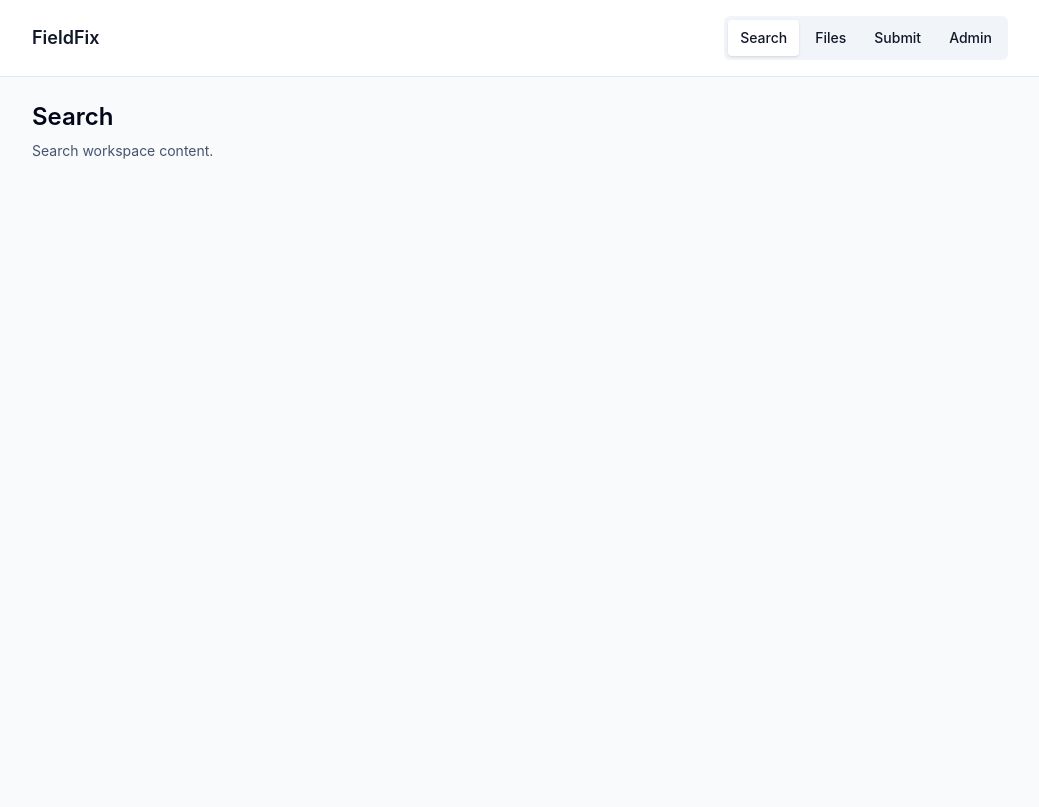
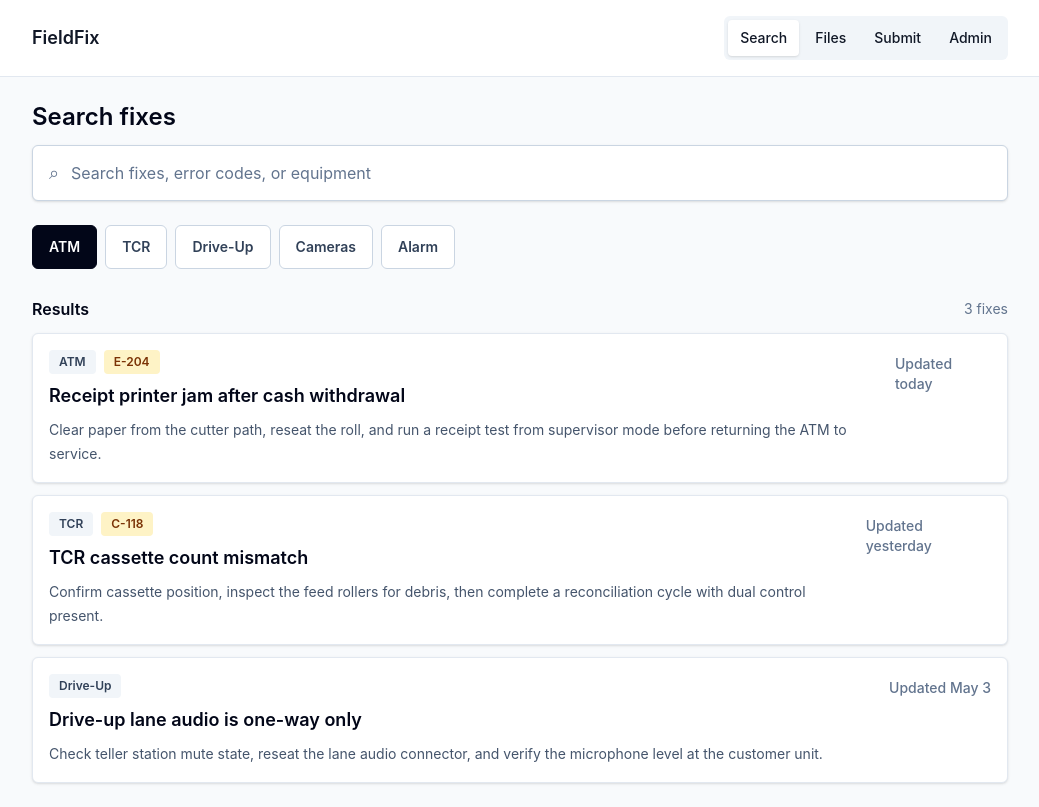
Before and after one commit to billriz/FieldFix, a Next.js app: page /search in a window 1280 px wide. Shown: the whole page, without its empty margins (120-1159 px from the left). Built offline with nearby package versions, Linux system fonts and the light colour scheme.

Commit message:
Add search page

```diff
--- a/app/search/page.tsx
+++ b/app/search/page.tsx
@@ -1,8 +1,60 @@
+import { FilterChips } from "@/components/filter-chips";
+import { FixCard, type FixCardData } from "@/components/fix-card";
+import { SearchBar } from "@/components/search-bar";
+
+const filters = ["ATM", "TCR", "Drive-Up", "Cameras", "Alarm"];
+
+const mockFixes: FixCardData[] = [
+  {
+    id: "atm-receipt-jam",
+    title: "Receipt printer jam after cash withdrawal",
+    description:
+      "Clear paper from the cutter path, reseat the roll, and run a receipt test from supervisor mode before returning the ATM to service.",
+    equipment: "ATM",
+    errorCode: "E-204",
+    updatedAt: "Updated today",
+  },
+  {
+    id: "tcr-cassette-mismatch",
+    title: "TCR cassette count mismatch",
+    description:
+      "Confirm cassette position, inspect the feed rollers for debris, then complete a reconciliation cycle with dual control present.",
+    equipment: "TCR",
+    errorCode: "C-118",
+    updatedAt: "Updated yesterday",
+  },
+  {
+    id: "drive-up-audio",
+    title: "Drive-up lane audio is one-way only",
+    description:
+      "Check teller station mute state, reseat the lane audio connector, and verify the microphone level at the customer unit.",
+    equipment: "Drive-Up",
+    updatedAt: "Updated May 3",
+  },
+];
+
 export default function SearchPage() {
   return (
-    <section className="space-y-2">
-      <h1 className="text-2xl font-semibold text-slate-950">Search</h1>
-      <p className="text-sm text-slate-600">Search workspace content.</p>
+    <section className="space-y-6">
+      <div className="space-y-3">
+        <h1 className="text-2xl font-semibold text-slate-950">Search fixes</h1>
+        <SearchBar />
+      </div>
+
+      <FilterChips filters={filters} activeFilter="ATM" />
+
+      <div className="space-y-3">
+        <div className="flex items-center justify-between gap-4">
+          <h2 className="text-base font-semibold text-slate-950">Results</h2>
+          <p className="text-sm text-slate-500">{mockFixes.length} fixes</p>
+        </div>
+
+        <div className="space-y-3">
+          {mockFixes.map((fix) => (
+            <FixCard key={fix.id} fix={fix} />
+          ))}
+        </div>
+      </div>
     </section>
   );
 }
--- /dev/null
+++ b/components/filter-chips.tsx
@@ -0,0 +1,30 @@
+type FilterChipsProps = {
+  filters: string[];
+  activeFilter?: string;
+};
+
+export function FilterChips({ filters, activeFilter }: FilterChipsProps) {
+  return (
+    <div aria-label="Fix filters" className="flex gap-2 overflow-x-auto pb-1">
+      {filters.map((filter) => {
+        const isActive = filter === activeFilter;
+
+        return (
+          <button
+            key={filter}
+            type="button"
+            aria-pressed={isActive}
+            className={[
+              "min-h-11 shrink-0 rounded-md border px-4 text-sm font-semibold transition-colors",
+              isActive
+                ? "border-slate-950 bg-slate-950 text-white"
+                : "border-slate-300 bg-white text-slate-700 hover:border-slate-500 hover:text-slate-950",
+            ].join(" ")}
+          >
+            {filter}
+          </button>
+        );
+      })}
+    </div>
+  );
+}
--- /dev/null
+++ b/components/fix-card.tsx
@@ -0,0 +1,36 @@
+export type FixCardData = {
+  id: string;
+  title: string;
+  description: string;
+  equipment: string;
+  errorCode?: string;
+  updatedAt: string;
+};
+
+type FixCardProps = {
+  fix: FixCardData;
+};
+
+export function FixCard({ fix }: FixCardProps) {
+  return (
+    <article className="rounded-md border border-slate-200 bg-white p-4 shadow-sm">
+      <div className="flex flex-col gap-3 sm:flex-row sm:items-start sm:justify-between">
+        <div className="space-y-2">
+          <div className="flex flex-wrap gap-2">
+            <span className="rounded bg-slate-100 px-2.5 py-1 text-xs font-semibold text-slate-700">
+              {fix.equipment}
+            </span>
+            {fix.errorCode ? (
+              <span className="rounded bg-amber-100 px-2.5 py-1 text-xs font-semibold text-amber-900">
+                {fix.errorCode}
+              </span>
+            ) : null}
+          </div>
+          <h2 className="text-lg font-semibold text-slate-950">{fix.title}</h2>
+          <p className="text-sm leading-6 text-slate-600">{fix.description}</p>
+        </div>
+        <p className="text-sm font-medium text-slate-500 sm:pt-1">{fix.updatedAt}</p>
+      </div>
+    </article>
+  );
+}
--- /dev/null
+++ b/components/search-bar.tsx
@@ -0,0 +1,25 @@
+type SearchBarProps = {
+  placeholder?: string;
+};
+
+export function SearchBar({ placeholder = "Search fixes, error codes, or equipment" }: SearchBarProps) {
+  return (
+    <form role="search" className="w-full">
+      <label htmlFor="fix-search" className="sr-only">
+        Search fixes
+      </label>
+      <div className="flex min-h-14 items-center rounded-md border border-slate-300 bg-white px-4 shadow-sm focus-within:border-slate-500 focus-within:ring-4 focus-within:ring-slate-200">
+        <span aria-hidden="true" className="mr-3 text-lg text-slate-500">
+          &#8981;
+        </span>
+        <input
+          id="fix-search"
+          name="q"
+          type="search"
+          placeholder={placeholder}
+          className="min-h-12 w-full bg-transparent text-base text-slate-950 outline-none placeholder:text-slate-500"
+        />
+      </div>
+    </form>
+  );
+}
```
